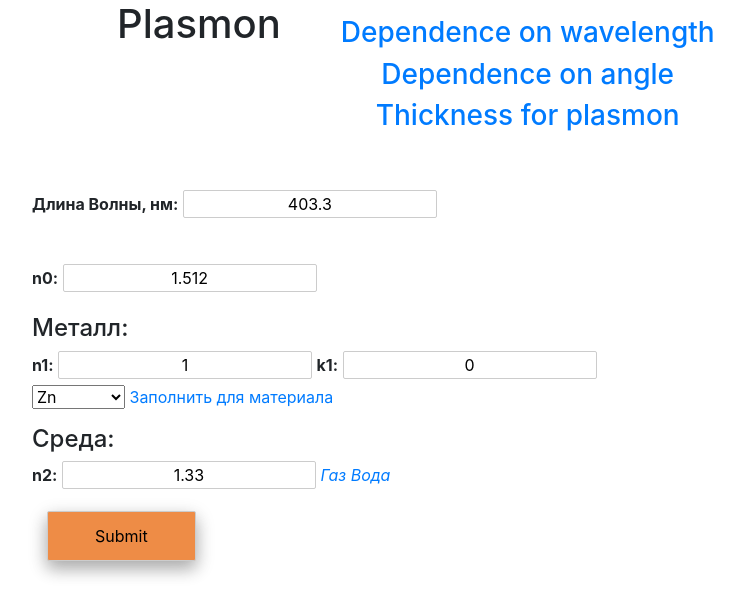
After one commit to magusch/LayerTransmittance, a Flask app: page /plasmon in a window 1280 px wide. The commit adds this page. Shown: the top 616 px of the page, without its empty margins (8-752 px from the left). Run offline with Flask 2, Linux system fonts and the light colour scheme; some libraries are stand-ins or nearby versions.

Commit message:
page for calculate thickness of plasmonic metall

```diff
--- a/app/LayPd.py
+++ b/app/LayPd.py
@@ -81,8 +81,10 @@ def Propusk(parametrs,d,teta):
 
 
 def imag_real(parametrs, d_met):
-    wv = parametrs['wv']
-    n, k = parametrs['n'], parametrs['k']
+    wv = float(parametrs['wv'])
+    n = [parametrs['n0'], parametrs['n1'], parametrs['n2']]
+    n = [float(i) for i in n]
+    k = float(parametrs['k1'])
     theta = parametrs['theta']
 
 
@@ -97,13 +99,7 @@ def imag_real(parametrs, d_met):
     kz.append((2 * pi / wv) * np.sqrt(eps_met - kx ** 2))
     kz.append((2 * pi / wv) * np.sqrt(eps_de1 - kx ** 2))
 
-    # r01_1 = np.sqrt(eps_g - eps_g * np.sin(theta)**2)/eps_g
-    # r01_2 = np.sqrt(eps_met - eps_g*np.sin(theta)**2)/eps_met
-    # r01 = (r01_1 - r01_2)/(r01_1+r01_2)
-    #
-    # r12_1 = np.sqrt(eps_met - eps_g * np.sin(theta)**2)/eps_met
-    # r12_2 = np.sqrt(eps_de1 - eps_g * sin**2)/eps_de1
-    # r12 = (r12_1-r12_2)/(r12_1+r12_2)
+
     r = []
     r.append((eps_met * kz[0] - eps_g * kz[1]) / (eps_met * kz[0] + eps_g * kz[1]))
     r.append((eps_de1 * kz[1] - eps_met * kz[2]) / (eps_de1 * kz[1] + eps_met * kz[2]))
@@ -111,55 +107,97 @@ def imag_real(parametrs, d_met):
 
     sin_theta = np.sqrt((eps_met*eps_de1)/(eps_met+eps_de1)).real/n[0]
 
-    d_min = 100
+    d_min = 0
     theta_min = 0
 
-    min_z = 0.02
+    #min_z = 0.02
+    min_z = abs(d_met[1]-d_met[0])/2
 
     for d in d_met:
-        #r012_chisl = r01 + r12 * np.exp(j*2*n_met*kz[1]*d)
         r012_chisl = r[0] + r[1] * np.exp(j * 2 * kz[1] * d)
         x = r012_chisl.real
         y = r012_chisl.imag
-        print(d)
-        x_zero = np.where(abs(x)-min_z/2 < 0)
-        y_zero = np.where(abs(y)-min_z/2 < 0)
-        zero = [zero for zero in x_zero[0] if zero in y_zero[0]]
-        o = 0
-        for z in zero:
-            if abs((abs(x[z])-min_z/2)+(abs(y[z])-min_z/2))>min_z: continue
-            min_z = abs((abs(x[z])-min_z/2)+(abs(y[z])-min_z/2))
-            print(f"min_z: {min_z}")
-            #print(parametrs['theta'][z])
-            d_min=d
-            theta_min = parametrs['theta'][z]
-            if o == 0: plt.text(x[z]+0.03*(max(x)), y[z]+0.1*(max(y)), f"{round(d,1)} нм – {round(parametrs['theta'][z] / (2 * 3.1415 / 360), 2)}°")
-            o=1
-        plt.plot(x, y, label=f'{round(d,2)}')
+
+        zero_array = np.sqrt(x**2+y**2)
+        min_z_index = list(zero_array).index(zero_array.min())
+        if zero_array[min_z_index]<min_z:
+            min_z = zero_array[min_z_index]
+            d_min = d
+            theta_min = parametrs['theta'][min_z_index]
+
+        # x_zero = np.where(abs(x)-min_z/2 < 0)
+        # y_zero = np.where(abs(y)-min_z/2 < 0)
+        # zero = [zero for zero in x_zero[0] if zero in y_zero[0]]
+        # o = 0
+        # for z in zero:
+        #     if abs((abs(x[z])-min_z/2)+(abs(y[z])-min_z/2))>1.5*min_z: continue
+        #     min_z = abs((abs(x[z])-min_z/2)+(abs(y[z])-min_z/2))
+        #     print(f"min_z: {min_z}")
+        #     #print(parametrs['theta'][z])
+        #     d_min=d
+        #     theta_min = parametrs['theta'][z]
+        #     if o == 0: plt.text(x[z]+0.03*(max(x)), y[z]+0.1*(max(y)), f"{round(d,1)} нм – {round(parametrs['theta'][z] / (2 * 3.1415 / 360), 2)}°")
+        #     o=1
+        #plt.plot(x, y, label=f'{round(d,2)}')
         # if np.where(y == 0)[0]:
         #     print("!!!!!")
         #     print(np.where(x == 0)[0])
 
     #plt.plot(x, y, label=f'{d}')
-    line_x = np.arange(-0.1*(max(x)-min(x)), 0.1*(max(x)-min(x)), 0.03)
-    line_zero_x = 0 * np.arange(len(line_x))
-    line_y = np.arange(-0.1 * (max(y) - min(y)), 0.1 * (max(y) - min(y)), 0.03)
-    line_zero_y = 0 * np.arange(len(line_y))
-    plt.plot(line_zero_x, line_x, 'k-.')
-    plt.plot(line_y, line_zero_y, 'k-.')
-    plt.title(f"n_Аналит: {n[-1]}")
-    plt.text(x[0], y[0], f"{round(parametrs['theta'][0]/(2*3.1415/360),2)}°")
-    plt.text(x[-1], y[-1], f"{round(parametrs['theta'][-1]/(2*3.1415/360),2)}°")
+    # line_x = np.arange(-0.1*(max(x)-min(x)), 0.1*(max(x)-min(x)), 0.03)
+    # line_zero_x = 0 * np.arange(len(line_x))
+    # line_y = np.arange(-0.1 * (max(y) - min(y)), 0.1 * (max(y) - min(y)), 0.03)
+    # line_zero_y = 0 * np.arange(len(line_y))
+    # plt.plot(line_zero_x, line_x, 'k-.')
+    # plt.plot(line_y, line_zero_y, 'k-.')
+    # plt.title(f"n_Аналит: {n[-1]}")
+    # plt.text(x[0], y[0], f"{round(parametrs['theta'][0]/(2*3.1415/360),2)}°")
+    # plt.text(x[-1], y[-1], f"{round(parametrs['theta'][-1]/(2*3.1415/360),2)}°")
 
+    # plt.xlabel('real')
+    # plt.ylabel('imag')
+    # plt.legend()
+    # plt.show()
 
-
-    plt.xlabel('real')
-    plt.ylabel('imag')
-    plt.legend()
-    plt.show()
     return d_min, theta_min
 
 
+# parametrs = {'wv': 403.3,
+# 	'n': [1.512, #Призма
+# 			1.5404,    # Метал
+# 			1.33], # Аналит
+# 	'k': 1.9249, #Метал
+# }
+def find_d_met(parameters):
+    parameters['theta'] = np.arange(0, 1.57, 0.00001)
+
+    d_range_dict = {'d_range_min': 5, 'd_range_max': 100, 'd_range_step': 5}
+
+    while d_range_dict['d_range_step'] > 0.001:
+        d_range = np.arange(d_range_dict['d_range_min'], d_range_dict['d_range_max'], d_range_dict['d_range_step'])
+        d_met_new, theta_min_new = imag_real(parameters, d_range)
+
+        if d_met_new == 0: break
+        d_met, theta_min = d_met_new, theta_min_new
+
+        if d_met != 0:
+            d_met_i = list(d_range).index(d_met)
+        else:
+            break
+
+        if d_met_i != 0:
+            d_range_dict['d_range_min'] = d_range[d_met_i - 1]
+        else:
+            d_range_dict['d_range_min'] = d_range[d_met_i] - d_range_dict['d_range_step'] / 10
+
+        if d_met_i != list(d_range).index(d_range[-1]):
+            d_range_dict['d_range_max'] = d_range[d_met_i + 1]
+        else:
+            d_range_dict['d_range_max'] = d_range[d_met_i] + d_range_dict['d_range_step'] / 10
+
+        d_range_dict['d_range_step'] = (d_range_dict['d_range_max'] - d_range_dict['d_range_min']) / 10
+
+    return (d_met, theta_min)
 
 # import numpy as np
 #
--- a/run.py
+++ b/run.py
@@ -5,6 +5,7 @@ from werkzeug.utils import secure_filename
 from forms import GeneralForm, AngleForm, LayerForm, WavelengthForm
 
 from app.t8data import launch, divide_data, datas
+from app.LayPd import find_d_met
 
 basedir = os.path.abspath(os.path.dirname(__file__))
 
@@ -45,6 +46,10 @@ def angle(number_layers=4):
                            title='Angle dependence')
 
 
+@app.route('/plasmon', methods=['GET', 'POST'])
+def plasmon():
+    return render_template('plasmon.html', title='Plasmon')
+
 @app.route('/plotting', methods=['POST'])
 def plotting():
     data = request.form.to_dict()
@@ -56,7 +61,6 @@ def plotting():
 
 @app.route('/imag_real', methods=['POST'])
 def imag_real():
-
     return render_template('imag_real.html')
 
 
@@ -81,5 +85,18 @@ def ajax_refractive_for_material(material):
         return 'None material'
 
 
+@app.route('/get_plasmon')
+def get_plasmon():
+    parameters = {
+        'wv' : request.args.get('wv'),
+        'n0' : request.args.get('n0'),
+        'n1': request.args.get('n1'), 'k1': request.args.get('k1'),
+        'n2': request.args.get('n2')
+    }
+    d_met, theta_min = find_d_met(parameters)
+    response = {'d_met': round(d_met,3), 'theta':round(theta_min,3)}
+    return json.dumps(response)
+
+
 if __name__ == '__main__':
     app.run(debug=True)
--- a/templates/angle.html
+++ b/templates/angle.html
@@ -1,6 +1,6 @@
 {% extends "header.html" %}
 {% block content %}
-<script src="https://ajax.googleapis.com/ajax/libs/jquery/3.5.1/jquery.min.js"> </script>
+
 <script>
         function get_refractive(destElem, index) {
             wavelength = $('#ang_wv').val()
--- a/templates/header.html
+++ b/templates/header.html
@@ -4,6 +4,7 @@
     <meta charset="UTF-8">
     <title>Transmittance - {{ title }}</title>
 	<link rel="stylesheet" href="https://stackpath.bootstrapcdn.com/bootstrap/4.5.0/css/bootstrap.min.css" integrity="sha384-9aIt2nRpC12Uk9gS9baDl411NQApFmC26EwAOH8WgZl5MYYxFfc+NcPb1dKGj7Sk" crossorigin="anonymous">
+    <script src="https://ajax.googleapis.com/ajax/libs/jquery/3.5.1/jquery.min.js"> </script>
 	<style type="text/css">
     ul {
       list-style-type: none;
@@ -71,7 +72,8 @@
 
         <div class='menu'>
             <p><a href='/'><h3>Dependence on wavelength</h3></a>
-            <a href='/angle'><h3>Dependence on angle</h3></a></p>
+            <a href='/angle'><h3>Dependence on angle</h3></a>
+            <a href='{{ url_for('plasmon') }}'><h3>Thickness for plasmon</h3></a></p>
         </div>
     </div>
 
--- /dev/null
+++ b/templates/plasmon.html
@@ -0,0 +1,78 @@
+{% extends "header.html" %}
+{% block content %}
+
+<script>
+        function get_refractive(destElem, index) {
+            wavelength = $('#ang_wv').val()
+            material = $('#metal-'+index+'-material').val()
+            get_query = '/refraction_for_material/' + material + '?wv=' + wavelength
+            $.get(get_query).done(function(response) {
+                q = $.parseJSON(response)
+                $(destElem+index+'-n').val(q.n)
+                $(destElem+index+'-k').val(q.k)
+                $(destElem+index).text(`Показатель преломления для ${material} на длине волны ${wavelength} нм`)
+
+            }).fail(function() {
+                $(destElem+index+'-n').val('1')
+                $(destElem+index+'-k').val('0')
+                $(destElem+index+'-d').val('0')
+                $(destElem+index).text('Пустой слой, данные отсутствуют')
+            });
+        }
+
+        function get_metal(destElem) {
+            wavelength = $('#ang_wv').val()
+            n0 = $('#n0').val()
+            n1 = $('#metal-0-n').val()
+            k1 = $('#metal-0-k').val()
+            n2 = $('#n2').val()
+
+            $(destElem).text('Ответ: ')
+            $('#loading').text('Загрузка')
+            url = `/get_plasmon?wv=${wavelength}&n0=${n0}&n1=${n1}&k1=${k1}&n2=${n2}`
+            $.get(url).done(function(response) {
+                q = $.parseJSON(response)
+                $(destElem).append(`Длина волны: ${q.d_met}, минимум при угле падения света: ${q.theta} радиан`);
+            });
+        }
+
+    </script>
+
+<p><form method="POST" class='general' action="javascript:get_metal('#answer');">
+<!-- General form -->
+<!-- Angle form -->
+<p>
+<b> <label for="ang_wv">Длина Волны, нм</label>:</b>
+    <input id="ang_wv" name="ang_wv" type="text" value="403.3"></p>
+<br>
+<p><b><label for="n0">n0</label>:</b>
+<input id="n0" name="n0" type="text" value="1.512"></p>
+
+<!-- Angle end -->
+    <h4>Металл:</h4>
+<b><label for="metal-0-n">n1</label>:</b>
+<input id="metal-0-n" name="metal-0-n" type="text" value="1">
+<b><label for="metal-0-k">k1</label>:</b>
+<input id="metal-0-k" name="metal-0-k" type="text" value="0">
+
+    <p><select id="metal-0-material" name="metal-0-material"><option value="empty">Empty</option><option value="Ag">Ag</option><option selected="" value="Zn">Zn</option><option value="Chr">Chr</option><option value="Al">Al</option><option value="Au">Au</option><option value="ZnO">ZnO</option><option value="MgF2">MgF2</option><option value="SiO">SiO</option><option value="Au_44nm">Au_44nm</option></select>
+	 <a href="javascript:get_refractive('#metal-', 0);">Заполнить для материала</a>  <i style="size: 8px;" id="metal-0"></i></p>
+
+    <h4>Среда:</h4><p><b><label for="n2">n2</label>:</b>
+<input id="n2" name="n2" type="text" value="1.33">  <i> <a href="javascript:$('#n2').val(1.0);">Газ</a> <a href="javascript:$('#n2').val(1.33);">Вода</a></p></i>
+
+<!-- Layer end -->
+    <!--<a href="javascript:fill_all_refractive('#layers_form-');">Заполнить всё сразу для материала</a>-->
+<p>
+<input id="submit" name="submit" type="submit" class="button"></p>
+</form>
+
+<p>
+    <div class='general'>
+        <b id="answer"></b>
+    </div>
+    </p>
+
+
+
+{% endblock %}
```
Also changed, not shown: forms.py (+6 -6 lines).
